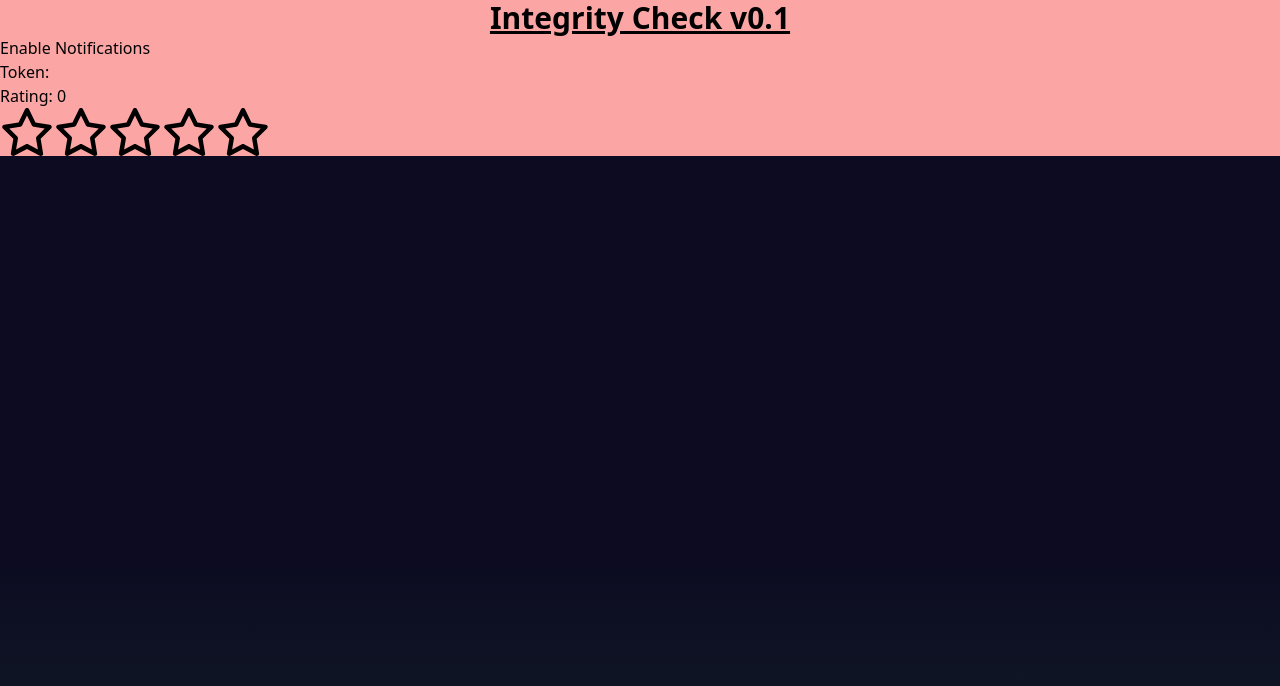
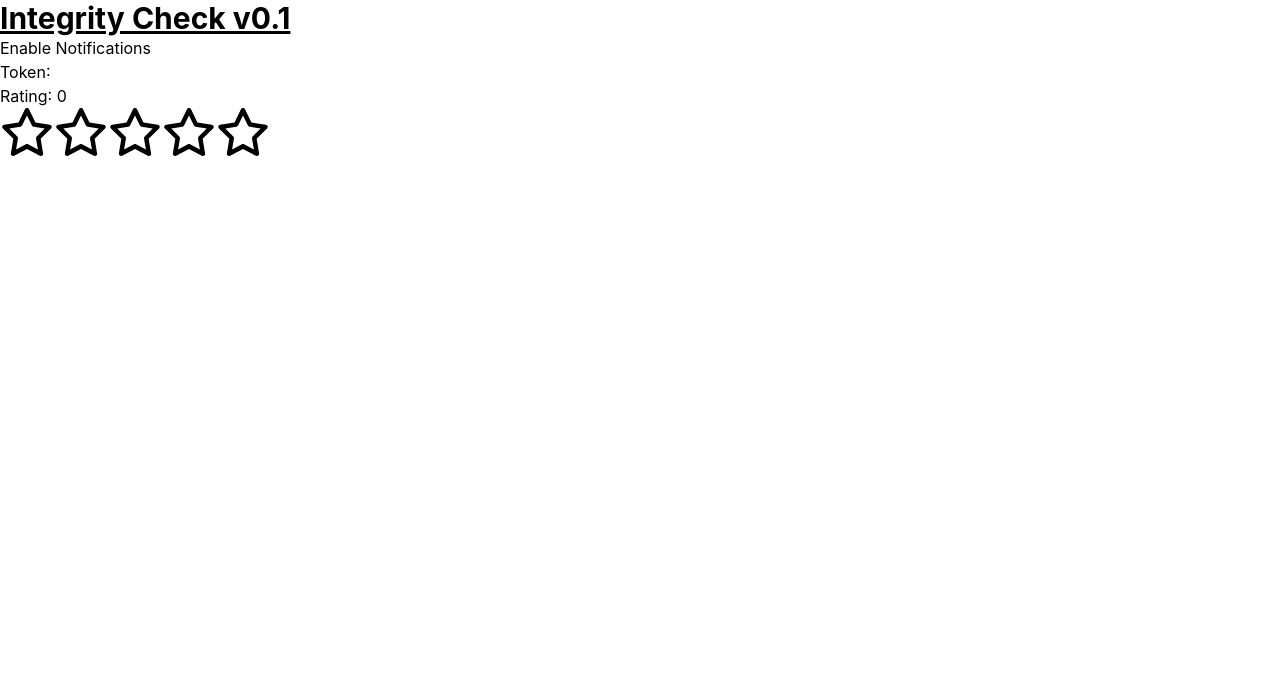
Before and after one commit to gavacq/integrity-check, a Next.js app: page / in a window 1280 px wide. Shown: the top 686 px of the page. Built offline with nearby package versions, Linux system fonts and the light colour scheme; no server answers.

Commit message:
background and color pallette

```diff
--- a/app/global.css
+++ b/app/global.css
@@ -1,3 +1,45 @@
 @tailwind base;
 @tailwind components;
 @tailwind utilities;
+
+
+/**
+ * Chrome has a bug with transitions on load since 2012!
+ *
+ * To prevent a "pop" of content, you have to disable all transitions until
+ * the page is done loading.
+ *
+ * https://lab.laukstein.com/bug/input
+ * https://twitter.com/timer150/status/1345217126680899584
+ */
+
+body.loading * {
+  transition: none !important;
+}
+
+*,
+*:before,
+*:after {
+  box-sizing: inherit;
+}
+
+html {
+  height: 100%;
+  box-sizing: border-box;
+  touch-action: manipulation;
+  font-feature-settings:
+    'case' 1,
+    'rlig' 1,
+    'calt' 0;
+}
+
+body {
+  font-family: -apple-system, system-ui, BlinkMacSystemFont, 'Helvetica Neue',
+    'Helvetica', sans-serif;
+  text-rendering: optimizeLegibility;
+  -moz-osx-font-smoothing: grayscale;
+  /* @apply bg-silver antialiased; */
+  position: relative;
+  min-height: 100%;
+  margin: 0;
+}
--- a/app/layout.tsx
+++ b/app/layout.tsx
@@ -27,27 +27,21 @@ export const metadata: Metadata = {
   },
 };
 
-export const viewport: Viewport = {
-  themeColor: "rgb(23, 23, 23)",
-};
+// export const viewport: Viewport = {
+//   themeColor: "rgb(23, 23, 23)",
+// };
 
 export default function RootLayout({ children }: { children: ReactNode }) {
   return (
     <html lang="en" dir="ltr">
       <head>
-        <style>{`
-            html, body, #__next {
-              height: 100%;
-            }
-            #__next {
-              margin: 0 auto;
-            }
-            h1 {
-              text-align: center;
-            }
-            `}</style>
       </head>
-      <body className="bg-gradient-to-b from-ebony-950 from-70% to-black-pearl-950">{children}</body>
+      {/* <body className="h-screen bg-gradient-to-b from-ebony-950 from-70% to-black-pearl-950">{children}</body> */}
+      <body>
+        <div className="min-h-screen">
+          {children}
+        </div>
+      </body>
     </html>
   );
 }
--- a/app/page.tsx
+++ b/app/page.tsx
@@ -9,7 +9,7 @@ export const metadata: Metadata = {
 
 export default function Page() {
   return (
-    <div className="bg-red-300">
+    <div >
       <h1 className="text-3xl font-bold underline">Integrity Check v0.1</h1>
       <NotificationPermission />
       <NotificationSender />
```
